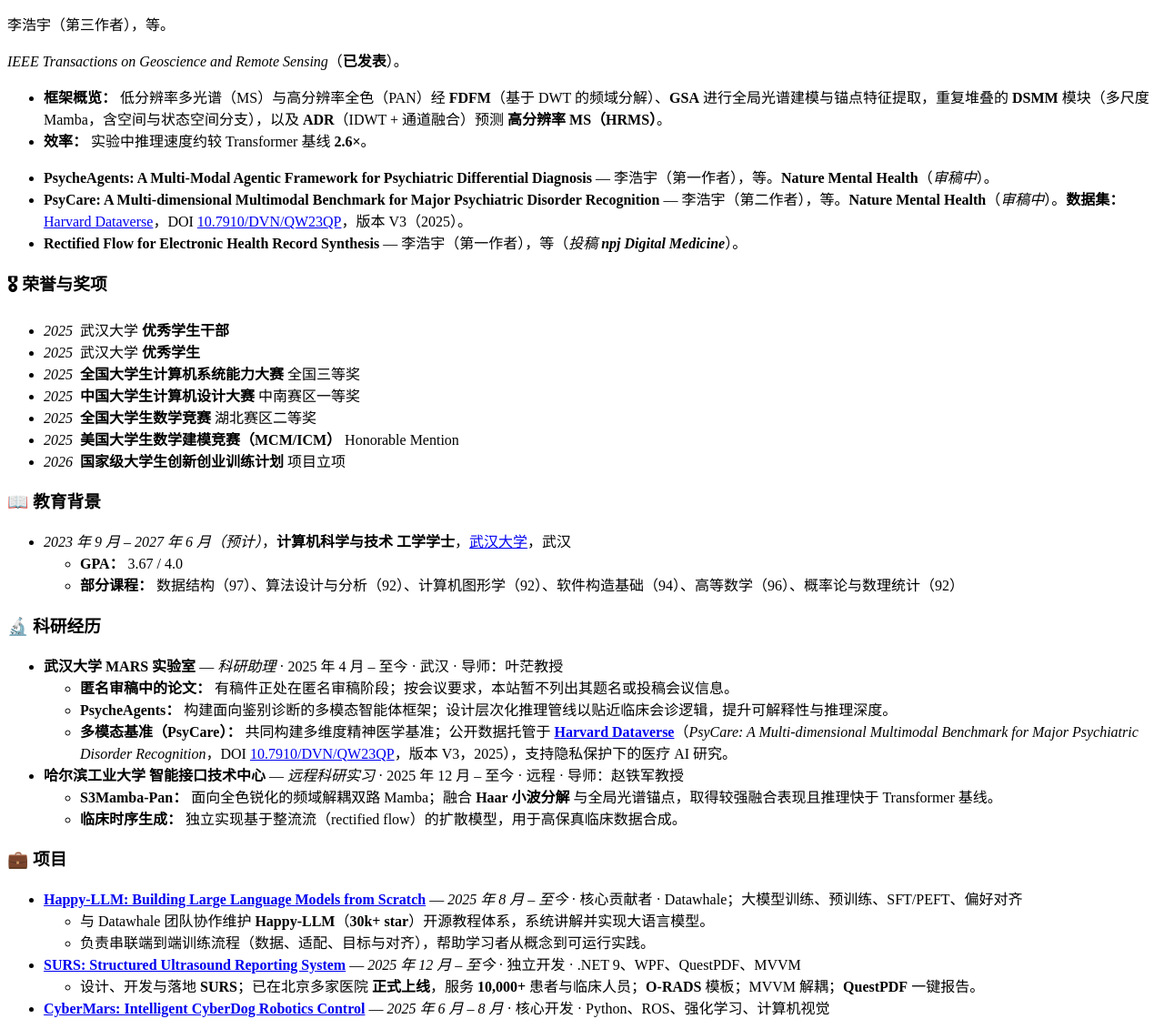
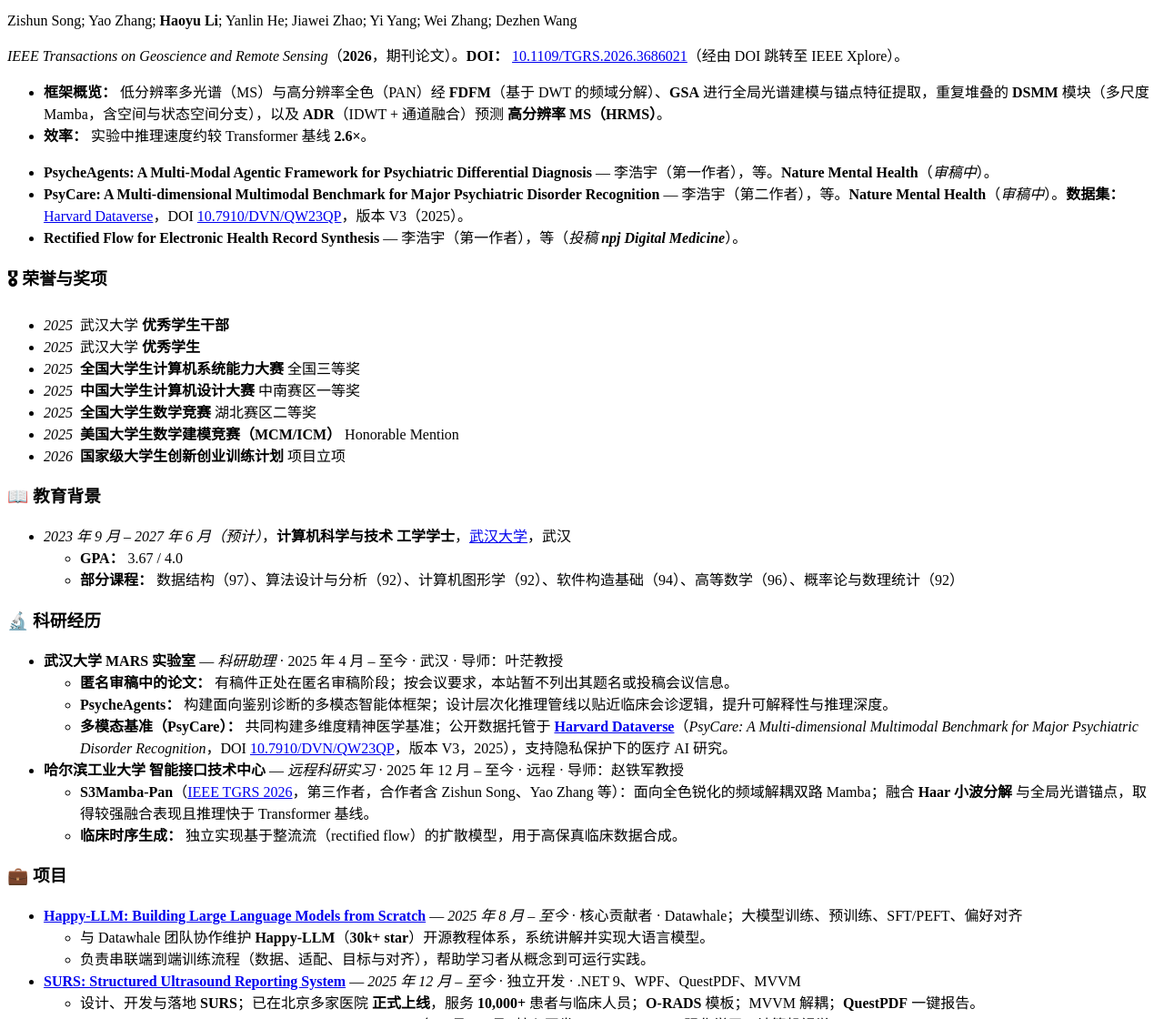
Before and after one commit to HaoyuLi-Nova/HaoyuLi-Nova.github.io, a Jekyll site: the page built from _pages/zh.md, in a window 1280 px wide and 1400 px high, scrolled down 1624 px. Shown: the part 280-1400 px from the top of the window at 91% size. Built offline with Jekyll 4.4.1, drawn with Linux system fonts in a browser that asks for light colours; some of the changed text lies outside the part shown.

Commit message:
Update publication details for S3Mamba-Pan in English and Chinese sections, including DOI links, author list, and enhanced descriptions for clarity and accessibility.

```diff
--- a/_includes/i18n/home-en.md
+++ b/_includes/i18n/home-en.md
@@ -17,14 +17,14 @@
 
 # 📝 Publications
 
-<div class='paper-box'><div class='paper-box-image'><div><div class="badge">IEEE TGRS</div><img src='{{ "/images/Mamba_Framework.png" | relative_url }}' alt="S3Mamba-Pan framework: FDFM, GSA, DSMM, and ADR for pansharpening" width="100%"></div></div>
+<div class='paper-box'><div class='paper-box-image'><div><a href="https://doi.org/10.1109/TGRS.2026.3686021" target="_blank" rel="noopener noreferrer" title="Open S3Mamba-Pan (IEEE TGRS) via DOI"><div class="badge">IEEE TGRS</div><img src='{{ "/images/Mamba_Framework.png" | relative_url }}' alt="S3Mamba-Pan framework: FDFM, GSA, DSMM, and ADR for pansharpening" width="100%"></a></div></div>
 <div class='paper-box-text' markdown="1">
 
-**S3Mamba-Pan: Spectral-Spatial-Scale Mamba for Pansharpening**
+[**S3Mamba-Pan: Spectral–Spatial–Scale Mamba With Frequency-Decoupled Dual-Stream for Pansharpening**](https://doi.org/10.1109/TGRS.2026.3686021)
 
-Haoyu Li (3rd author), et al.
+Zishun Song; Yao Zhang; **Haoyu Li**; Yanlin He; Jiawei Zhao; Yi Yang; Wei Zhang; Dezhen Wang
 
-*IEEE Transactions on Geoscience and Remote Sensing* (**published**).
+*IEEE Transactions on Geoscience and Remote Sensing*, **2026** (journal article). **DOI:** [10.1109/TGRS.2026.3686021](https://doi.org/10.1109/TGRS.2026.3686021) — opens IEEE Xplore via DOI resolver.
 
 - **Framework (overview):** low-res MS and HR PAN are processed with **FDFM** (DWT-based frequency splits), **GSA** for global spectral modeling and anchor features, repeated **DSMM** blocks (multi-scale Mamba with spatial and state-space branches), and **ADR** (IDWT + channel-wise fusion) to predict **HRMS**.
 - **Efficiency:** about **2.6×** faster inference than Transformer baselines in our experiments.
@@ -66,7 +66,7 @@
   - **Multimodal benchmarking (PsyCare):** Co-developed the multi-dimensional psychiatric benchmark; public release on **[Harvard Dataverse](https://doi.org/10.7910/DVN/QW23QP)** (*PsyCare: A Multi-dimensional Multimodal Benchmark for Major Psychiatric Disorder Recognition*, DOI [10.7910/DVN/QW23QP](https://doi.org/10.7910/DVN/QW23QP), version V3, 2025) to support privacy-preserving medical AI research.
 
 - **Intelligent Interface Center, Harbin Institute of Technology** — *Research Intern* · Dec. 2025 – Present · Remote · Advisor: Prof. Tiejun Zhao
-  - **S3Mamba-Pan:** Engineered a frequency-decoupled dual-stream Mamba architecture for pansharpening; integrated **Haar-wavelet decomposition** with global spectral anchors for strong fusion performance and faster inference than Transformer baselines.
+  - **S3Mamba-Pan** ([IEEE TGRS 2026](https://doi.org/10.1109/TGRS.2026.3686021)) — third author alongside Zishun Song, Yao Zhang, et al.: engineered a frequency-decoupled dual-stream Mamba architecture for pansharpening; integrated **Haar-wavelet decomposition** with global spectral anchors for strong fusion performance and faster inference than Transformer baselines.
   - **Clinical time-series generation:** Independently implemented rectified-flow diffusion models for high-fidelity clinical data synthesis.
 
 <span class='anchor' id='-projects'></span>
--- a/_includes/i18n/home-zh.md
+++ b/_includes/i18n/home-zh.md
@@ -17,14 +17,14 @@
 
 # 📝 发表论文
 
-<div class='paper-box'><div class='paper-box-image'><div><div class="badge">IEEE TGRS</div><img src='{{ "/images/Mamba_Framework.png" | relative_url }}' alt="S3Mamba-Pan 框架：FDFM、GSA、DSMM 与 ADR 用于全色锐化" width="100%"></div></div>
+<div class='paper-box'><div class='paper-box-image'><div><a href="https://doi.org/10.1109/TGRS.2026.3686021" target="_blank" rel="noopener noreferrer" title="通过 DOI 打开 S3Mamba-Pan（IEEE TGRS）"><div class="badge">IEEE TGRS</div><img src='{{ "/images/Mamba_Framework.png" | relative_url }}' alt="S3Mamba-Pan 框架：FDFM、GSA、DSMM 与 ADR 用于全色锐化" width="100%"></a></div></div>
 <div class='paper-box-text' markdown="1">
 
-**S3Mamba-Pan: Spectral-Spatial-Scale Mamba for Pansharpening**
+[**S3Mamba-Pan: Spectral–Spatial–Scale Mamba With Frequency-Decoupled Dual-Stream for Pansharpening**](https://doi.org/10.1109/TGRS.2026.3686021)
 
-李浩宇（第三作者），等。
+Zishun Song; Yao Zhang; **Haoyu Li**; Yanlin He; Jiawei Zhao; Yi Yang; Wei Zhang; Dezhen Wang
 
-*IEEE Transactions on Geoscience and Remote Sensing*（**已发表**）。
+*IEEE Transactions on Geoscience and Remote Sensing*（**2026**，期刊论文）。**DOI：** [10.1109/TGRS.2026.3686021](https://doi.org/10.1109/TGRS.2026.3686021)（经由 DOI 跳转至 IEEE Xplore）。
 
 - **框架概览：** 低分辨率多光谱（MS）与高分辨率全色（PAN）经 **FDFM**（基于 DWT 的频域分解）、**GSA** 进行全局光谱建模与锚点特征提取，重复堆叠的 **DSMM** 模块（多尺度 Mamba，含空间与状态空间分支），以及 **ADR**（IDWT + 通道融合）预测 **高分辨率 MS（HRMS）**。
 - **效率：** 实验中推理速度约较 Transformer 基线 **2.6×**。
@@ -66,7 +66,7 @@
   - **多模态基准（PsyCare）：** 共同构建多维度精神医学基准；公开数据托管于 **[Harvard Dataverse](https://doi.org/10.7910/DVN/QW23QP)**（*PsyCare: A Multi-dimensional Multimodal Benchmark for Major Psychiatric Disorder Recognition*，DOI [10.7910/DVN/QW23QP](https://doi.org/10.7910/DVN/QW23QP)，版本 V3，2025），支持隐私保护下的医疗 AI 研究。
 
 - **哈尔滨工业大学 智能接口技术中心** — *远程科研实习* · 2025 年 12 月 – 至今 · 远程 · 导师：赵铁军教授
-  - **S3Mamba-Pan：** 面向全色锐化的频域解耦双路 Mamba；融合 **Haar 小波分解** 与全局光谱锚点，取得较强融合表现且推理快于 Transformer 基线。
+  - **S3Mamba-Pan**（[IEEE TGRS 2026](https://doi.org/10.1109/TGRS.2026.3686021)，第三作者，合作者含 Zishun Song、Yao Zhang 等）：面向全色锐化的频域解耦双路 Mamba；融合 **Haar 小波分解** 与全局光谱锚点，取得较强融合表现且推理快于 Transformer 基线。
   - **临床时序生成：** 独立实现基于整流流（rectified flow）的扩散模型，用于高保真临床数据合成。
 
 <span class='anchor' id='-projects'></span>
```
